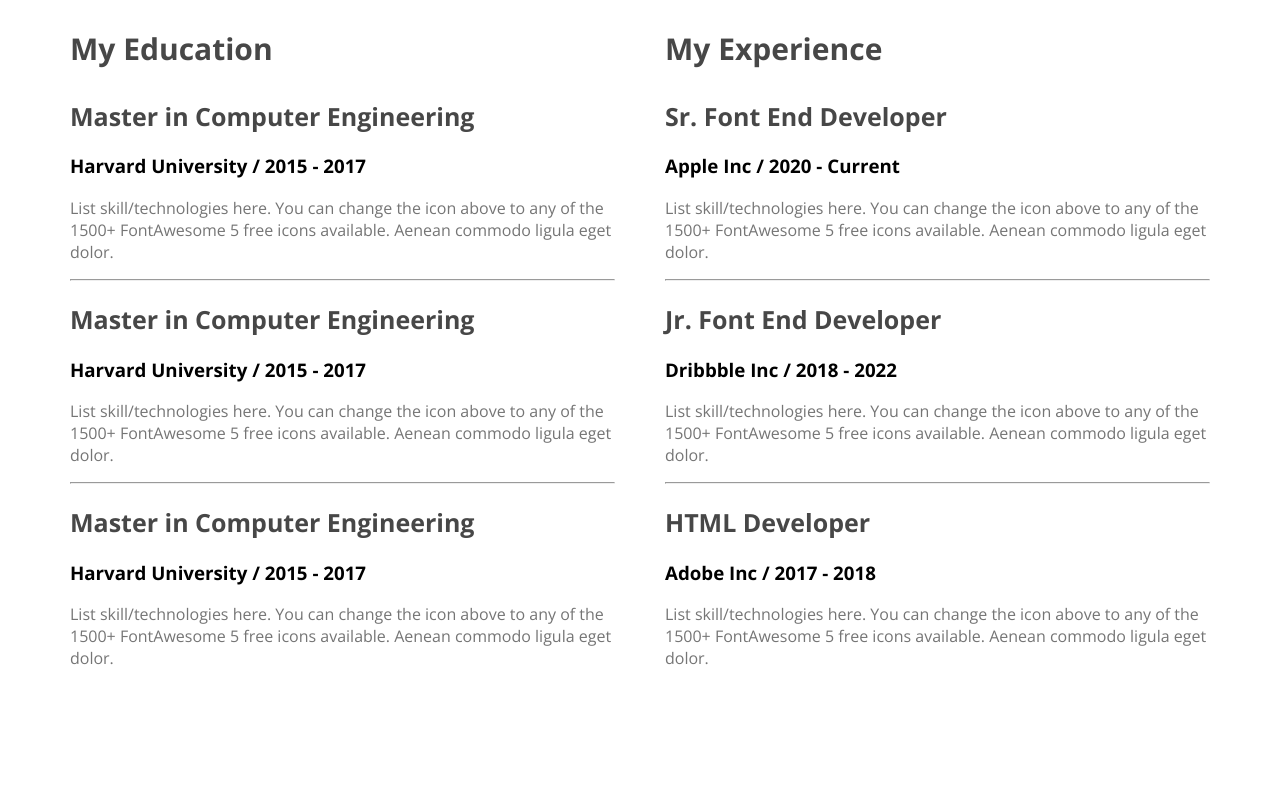
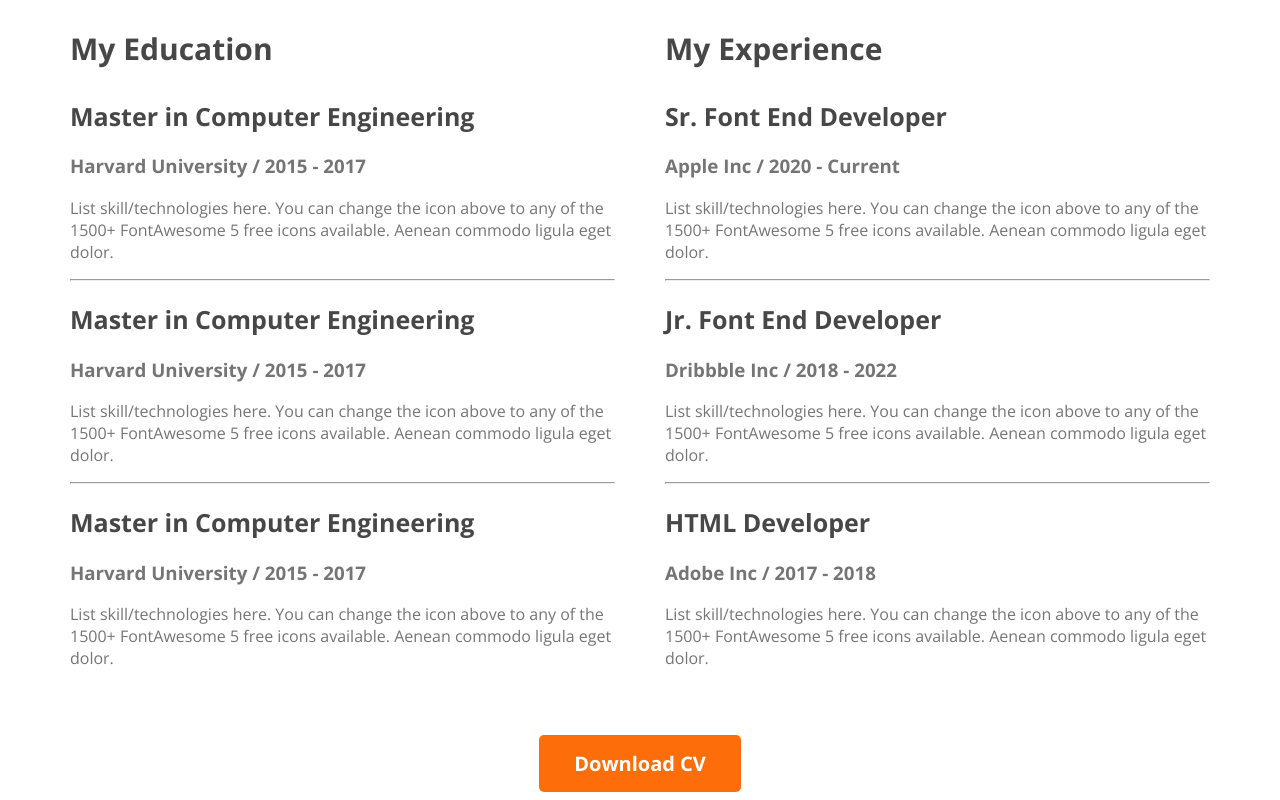
Before and after one commit to Shih6b/webdeveloper-pottfolio, a plain HTML site: page index.html in a window 1280 px wide. Shown: the part 2110-2910 px from the top of the page. Before the commit the page ends 2803 px from the top, so only its background shows below. Drawn offline with nearby package versions, Linux system fonts and the light colour scheme.

Commit message:
finished the resume section

```diff
--- a/index.html
+++ b/index.html
@@ -148,6 +148,9 @@
             </div>
           </div>
     </section>
+    <div class="download-cv">
+      <button class="btn-primary">Download CV</button>
+    </div>
   </main>
   <footer>
 
--- a/style/portfolio.css
+++ b/style/portfolio.css
@@ -164,8 +164,7 @@ main section {
     gap: 50px;
 }
 
-.resume-item-description,
-.resume-item-description {
+.resume-item-institute, .resume-item-description{
     color: rgb(117, 117, 117);
 }
 
@@ -175,3 +174,7 @@ main section {
     font-weight: 700;
     text-align: left;
 }
+.download-cv{
+    text-align: center;
+    margin-top: 50px;
+}
```
